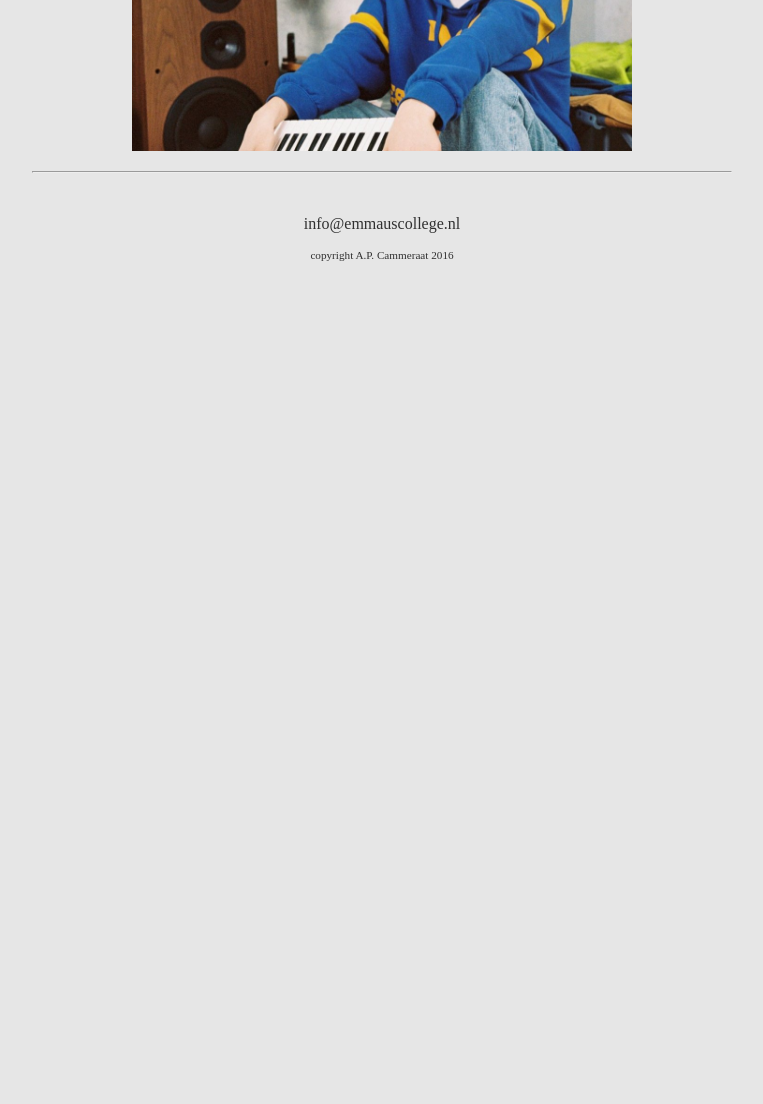
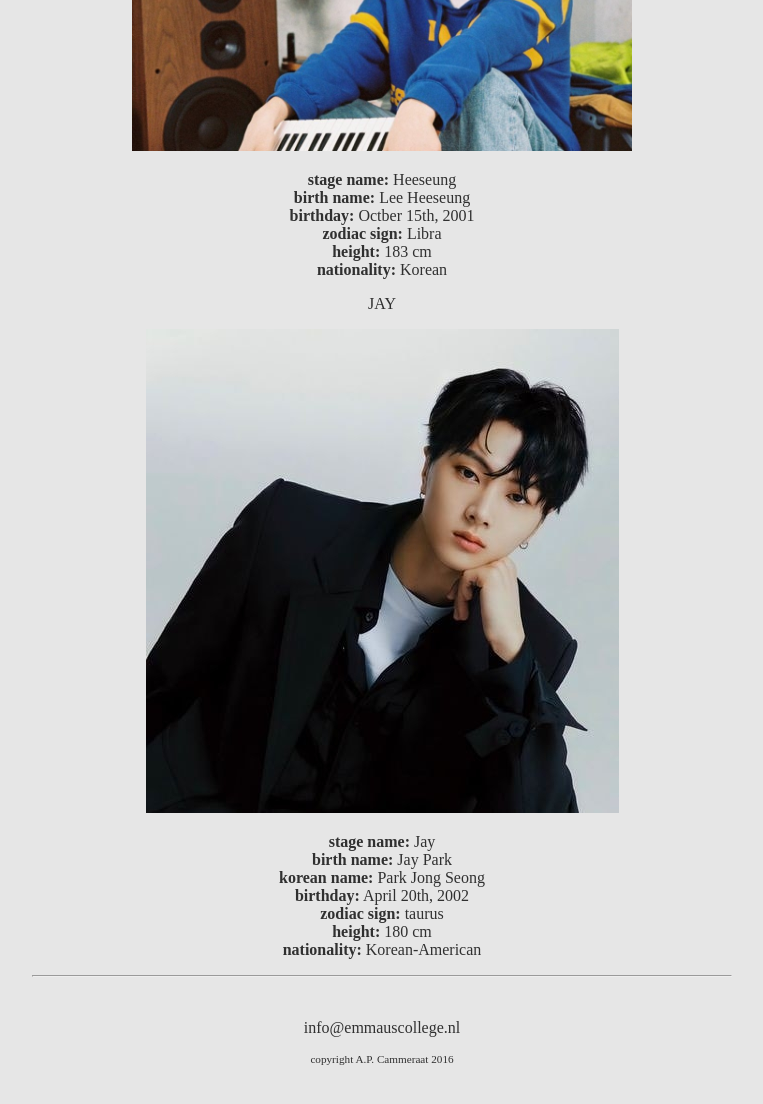
Before and after one commit to emmaus-4v/website-4vin2-Lucy, a plain HTML site: page boy groups.html in a window 1280 px wide. Shown: the part 938-2042 px from the top of the page, without its empty margins (258-1021 px from the left). Before the commit the page ends 1238 px from the top, so only its background shows below. Drawn offline with Linux system fonts and the light colour scheme.

Commit message:
afbeeldingen

```diff
--- a/boy groups.html
+++ b/boy groups.html
@@ -31,16 +31,35 @@
     </body>
 
             <article>
-                <p><strong>enhypen</strong> is a boy group  with 7 members who survived at the reality show I-LAND under the company BE:LIFT Lab. the group consists of Heeseung, Jay, Jake, Sunghoon, Sunoo, Jungwon, and Ni-ki. the name enhypen means connection, discovery, and growth. it looks similair to how a hyphen connects words to discover a new meaning, enhypen refers to how the members discovered each other, are connected to one another, and will continue to grow together. the boy group debuted on November 30th, 2020 with their mini-album "BORDER: DAY ONE" and title track "Given-Taken". their fandom name is "engene"</p>
-                <p><img src="afbeeldingen/enha.jpg" class="BoyGroupImages" ></p>
+                <p><strong>enhypen</strong> is a boy group  with 7 members who survived at the reality show I-LAND under the company BE:LIFT Lab. the group consists of Heeseung, Jay, Jake, Sunghoon, Sunoo, Jungwon, and Ni-ki. the name enhypen means connection, discovery, and growth. it looks similair to how a hyphen connects words to discover a new meaning, enhypen refers to how the members discovered each other, are connected to one another, and will continue to grow together. the boy group debuted on November 30th, 2020 with their mini-album "BORDER: DAY ONE" and title track "Given-Taken". their fandom name is "engene".</p>
+                <p><img src="afbeeldingen/enha.jpg" class="BoyGroupImages"></p>
 
                 <h2><strong>MEMBERS:</strong></h2>
 
-                <p>HEESEUNG</p>
+               <p>HEESEUNG</p>
                 <p><img src="afbeeldingen/heeseung.jpg" class="BoyGroupImages"></p>
                 <p>
+                   <strong>stage name:</strong> Heeseung <br>
+                   <strong>birth name:</strong> Lee Heeseung <br>
+                   <strong>birthday:</strong> Octber 15th, 2001 <br>
+                   <strong>zodiac sign:</strong> Libra <br>
+                   <strong>height:</strong> 183 cm <br>
+                   <strong>nationality:</strong> Korean <br>
+                </p>
 
+                <p>JAY</p>
+                <p><img src="afbeeldingen/jay.jpg"></p>
+                <p>
+                   <strong>stage name:</strong> Jay <br>
+                   <strong>birth name:</strong> Jay Park <br>
+                   <strong>korean name:</strong> Park Jong Seong <br>
+                   <strong>birthday:</strong> April 20th, 2002 <br>
+                   <strong>zodiac sign:</strong> taurus <br>
+                   <strong>height:</strong> 180 cm <br>
+                   <strong>nationality:</strong> Korean-American <br>
                 </p>
+
+             </article>
 
             <footer>
                 <hr/>
```
Also changed, not shown: afbeeldingen/jay.jpg (added).
